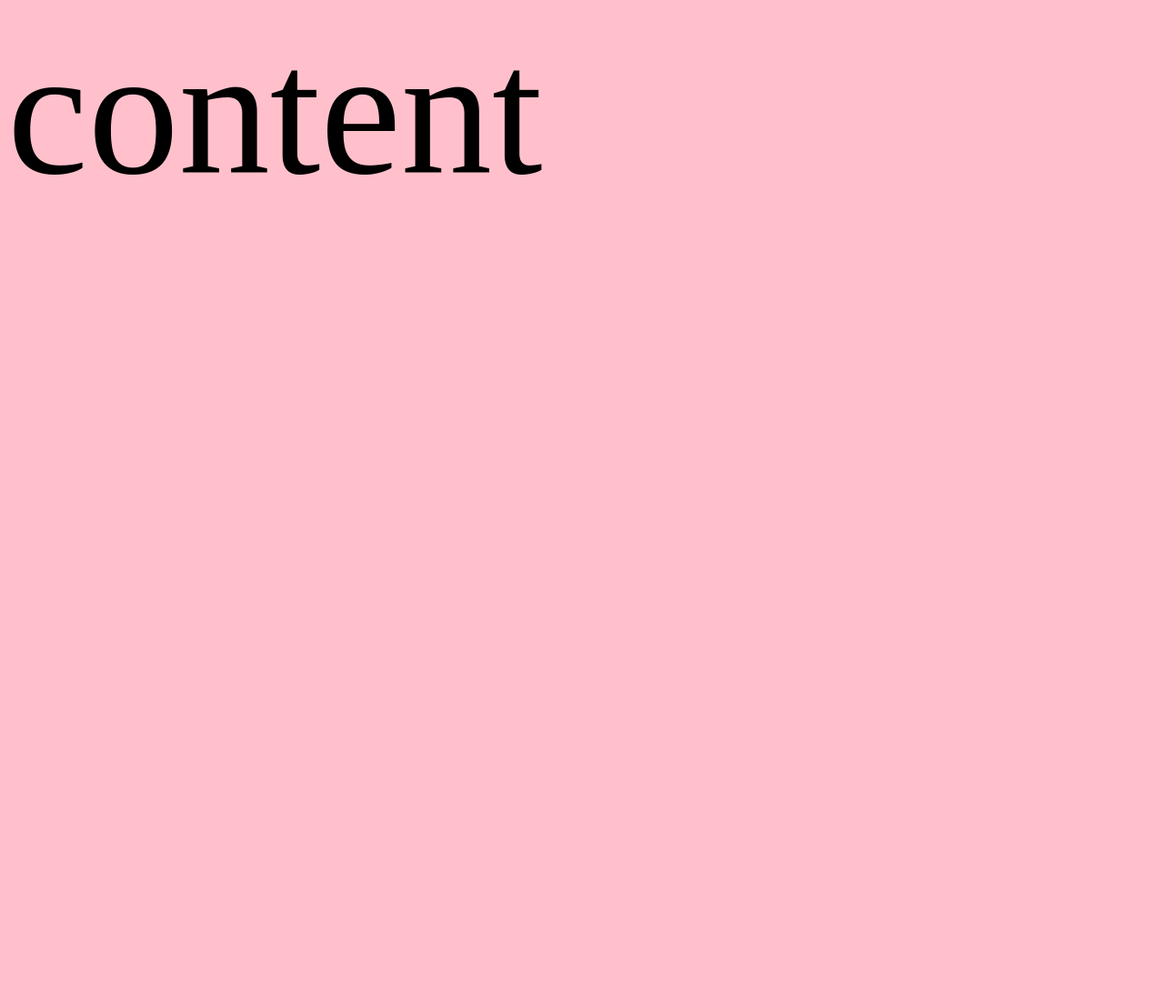
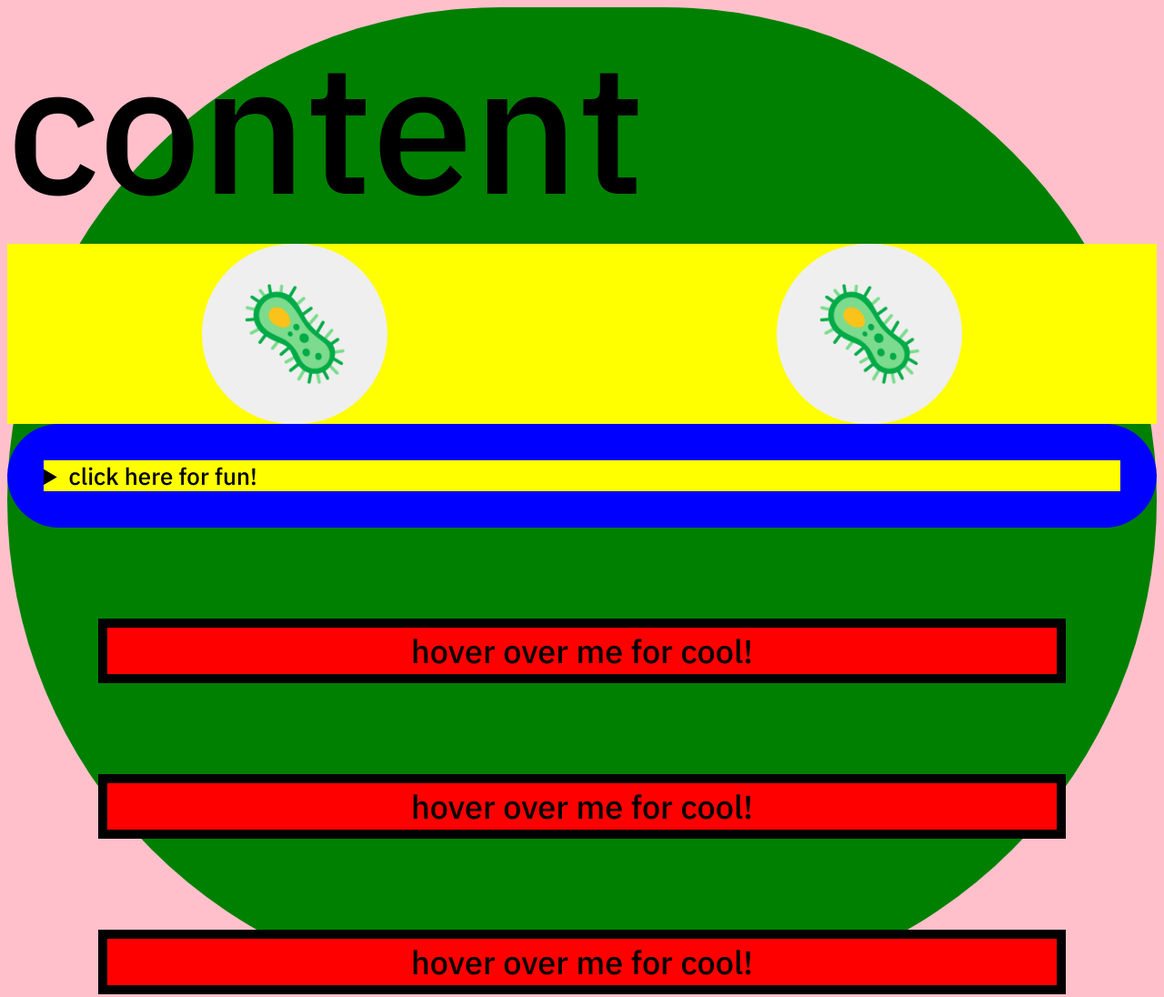
Before and after one commit to rebleo/webProductionSpring2023, a plain HTML site: page week03/code/index.html in a window 1280 px wide. Shown: the whole page at 91% size. Before the commit the page ends 800 px from the top, so only its background shows below. Drawn offline with Linux system fonts and the light colour scheme.

Commit message:
week03 - box model code

```diff
--- a/week03/code/index.html
+++ b/week03/code/index.html
@@ -1,6 +1,9 @@
 <!DOCTYPE html>
 <html lang="en">
     <head>
+        <link rel="preconnect" href="https://fonts.googleapis.com">
+        <link rel="preconnect" href="https://fonts.gstatic.com" crossorigin>
+        <link href="https://fonts.googleapis.com/css2?family=Assistant:wght@600&family=IBM+Plex+Sans:ital,wght@0,500;1,500&family=Montserrat&display=swap" rel="stylesheet">
         <meta charset="UTF-8">
         <meta http-equiv="X-UA-Compatible" content="IE=edge">
         <meta name="viewport" content="width=device-width, initial-scale=1.0">
@@ -10,6 +13,17 @@
     <body>
         <main>
             content
+         <div>
+            <button> 🦠</button>
+            <button> 🦠</button>
+         </div>
+            <details>
+                <summary>click here for fun!</summary>
+            <p id="theSpecial"><a href="something.html">some fun link!</a></p>
+            </details>
+            <p class="theHover">hover over me for cool!</p>
+            <p class="theHover">hover over me for cool!</p>
+            <p class="theHover">hover over me for cool!</p>
         </main>
     </body>
 </html>
--- a/week03/code/theStyle.css
+++ b/week03/code/theStyle.css
@@ -1,4 +1,64 @@
 body {
     background-color: pink;
-    font-size: 200px
+    font-size: 200px;
+    font-family: 'IBM Plex Sans', sans-serif;
+
 }
+/* this is a comment. humans can read them but not the machine.  */
+/* https://fonts.google.com/ */
+details {
+    background-color: blue;
+    font-size: 26px;
+    padding: 40px;
+    border-radius: 100px;
+}
+
+div {
+    background-color: yellow;
+    display: flex;
+
+}
+div:hover {
+  background-color: pink;
+}
+button {
+    /* background-color: black; */
+    font-size: 100px;
+    margin-left: auto;
+    margin-right: auto;
+    border-radius: 200px;
+    border: none;
+    padding: 40px;
+}
+main {
+    border-radius: 11000px;
+    background-color: green;
+}
+summary {
+    background-color: yellow;
+}
+a {
+    text-decoration: none;
+}
+#theSpecial {
+    background-color: white;
+}
+p {
+    font-size: 36px;
+
+}
+
+.theHover {
+    background-color: red;
+    padding: 2px;
+    border: solid 10px black;
+    margin: 100px;
+    text-align: center;
+}
+a:visited {
+    color: green;
+}
+.theHover:hover {
+    color: white;
+    font-size: 100px;
+}
```
Also changed, not shown: week03/code/something.html (added, +14 -0 lines).
